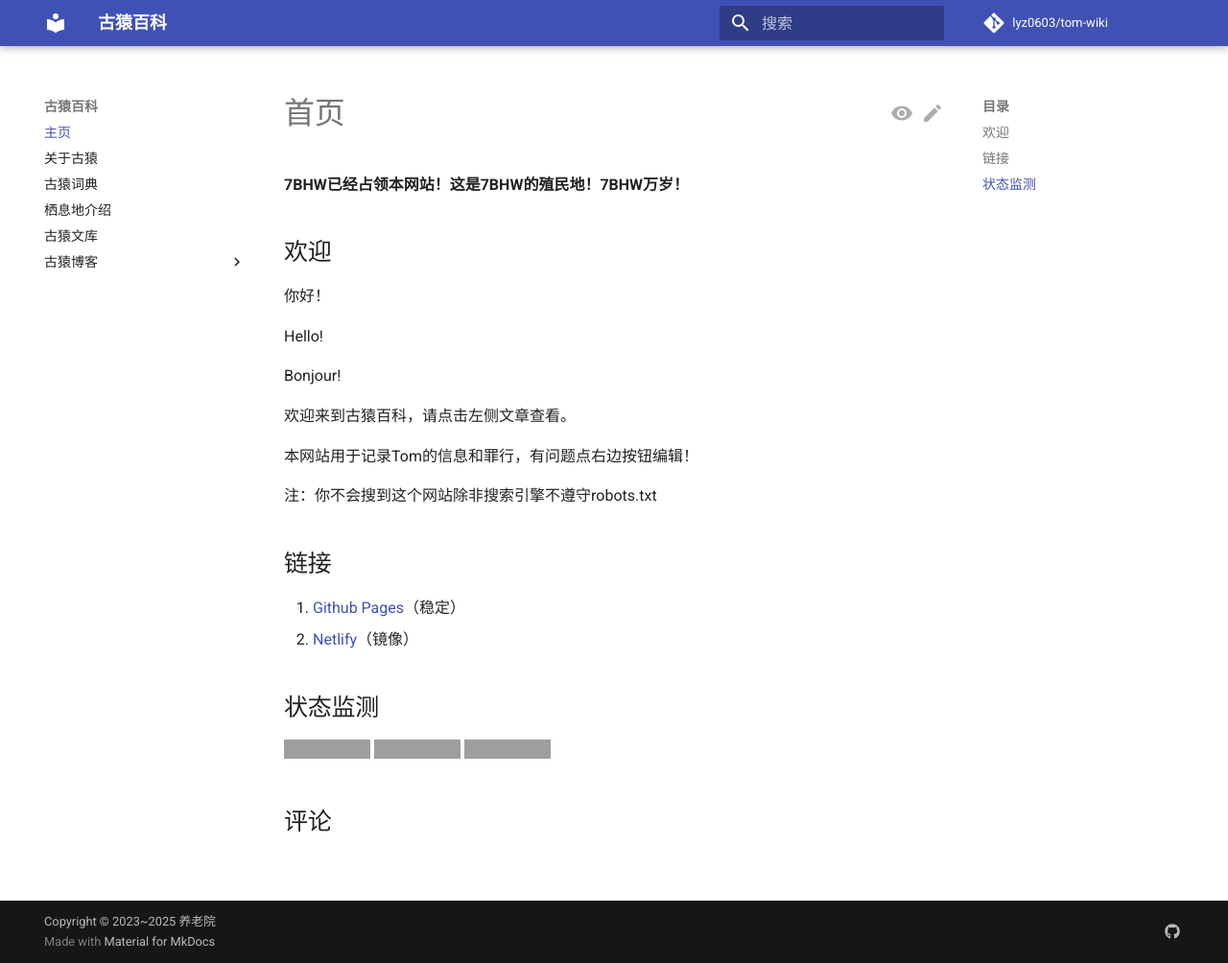
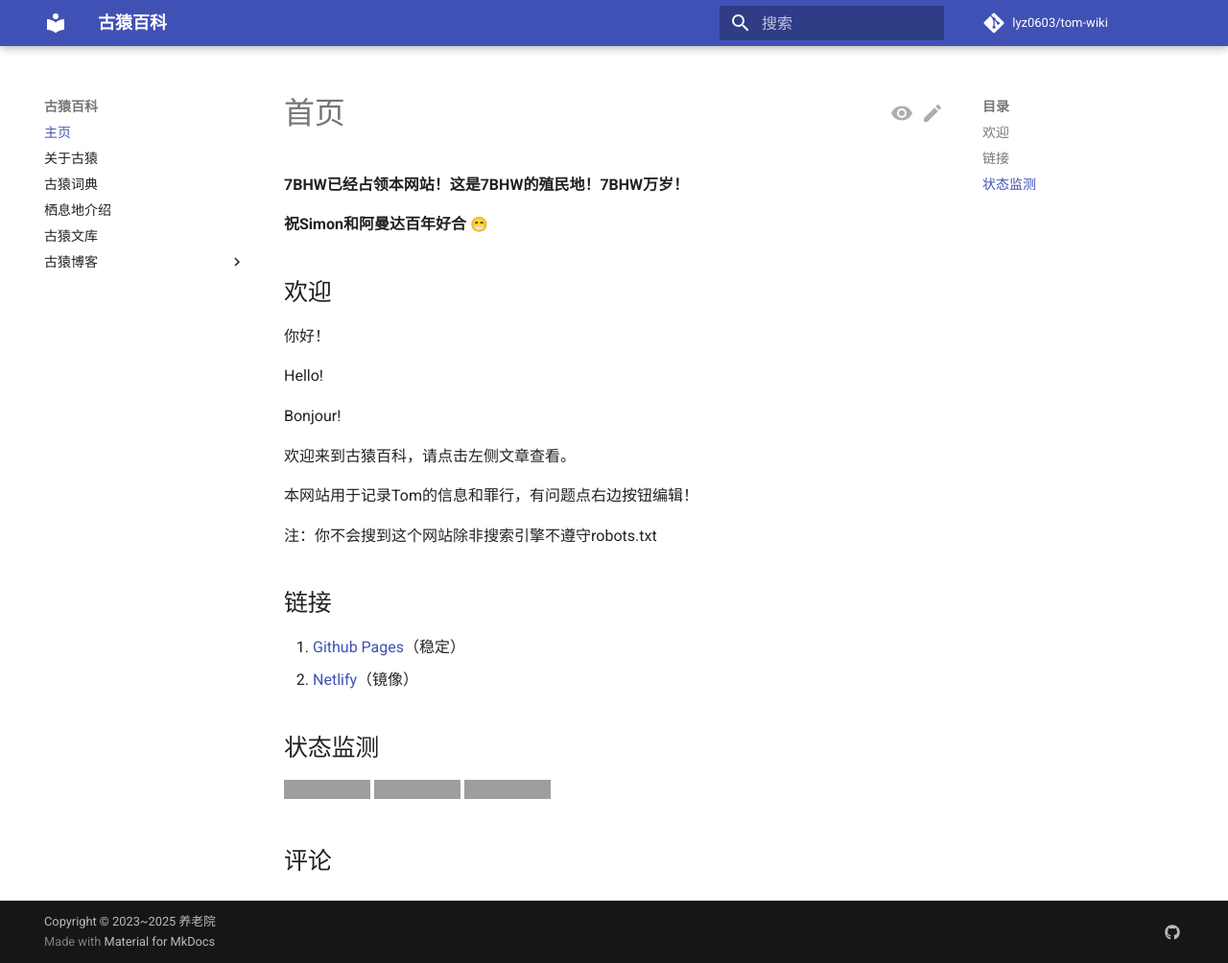
Before and after one commit to lyz0603/tom-wiki, an MkDocs documentation site: the page built from docs/index.md, in a window 1280 px wide and 1004 px high. Shown: the whole window at 96% size. Built offline with MkDocs 1.6.1 and Material for MkDocs 9.7.7, drawn with Linux system fonts in a browser that asks for light colours; emoji names are drawn with the system emoji font; comment, search, counter and statistics services are not loaded; grey boxes are pictures that could not be loaded.

Commit message:
加入奇妙的东西

```diff
--- a/docs/index.md
+++ b/docs/index.md
@@ -5,6 +5,8 @@ comments: true
 # 首页
 
 **7BHW已经占领本网站！这是7BHW的殖民地！7BHW万岁！**
+
+**祝Simon和阿曼达百年好合** :grin:
 
 ## 欢迎
 
```
